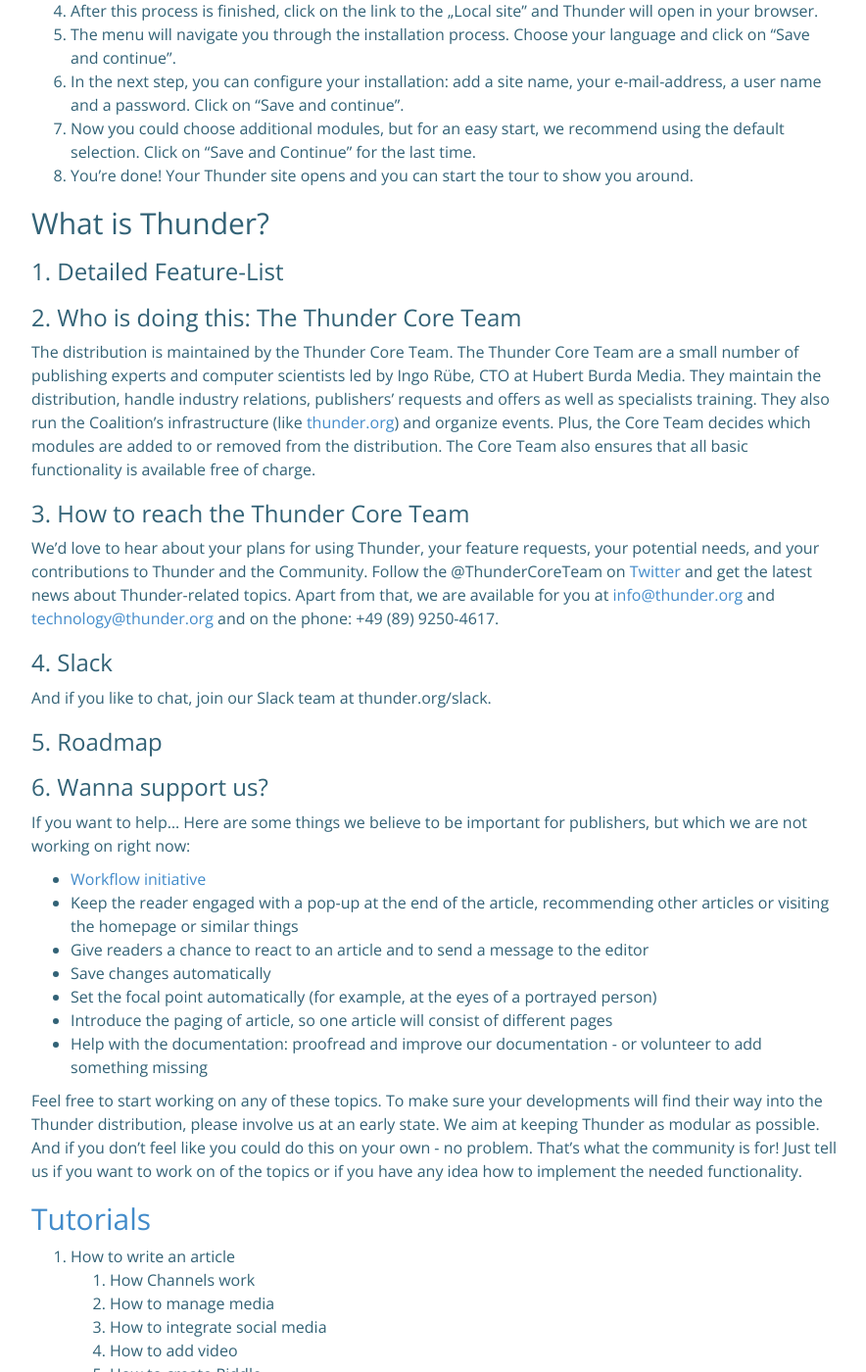
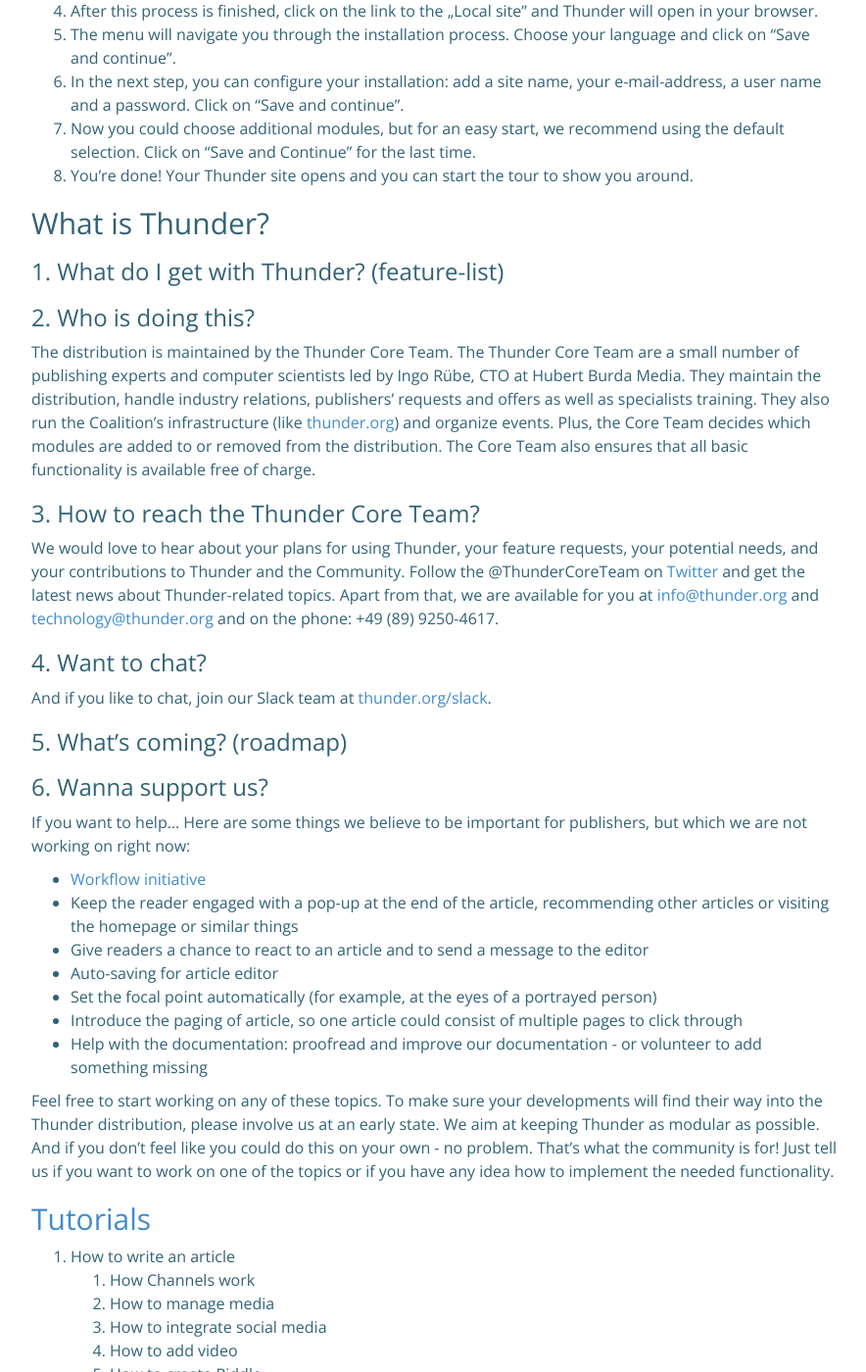
Before and after one commit to BurdaMagazinOrg/thunder-documentation, a Jekyll site: the page built from index.md, in a window 1280 px wide and 1400 px high, scrolled down 1756 px. Shown: the whole window at 98% size, without its empty margins (53-937 px from the left). Built offline with Jekyll 4.4.1, drawn with Linux system fonts in a browser that asks for light colours; nearby versions of some CDN libraries; our own code applies the rules of GitHub Pages for plain Markdown files; comment, search, counter and statistics services are not loaded; the repository's description, which GitHub fills in, is left out.

Commit message:
Transfer Mladens comments

```diff
--- a/index.md
+++ b/index.md
@@ -39,27 +39,27 @@ As members of the Thunder Coalition, publishers, industry partners, and develope
 8. You’re done! Your Thunder site opens and you can start the tour to show you around.
 
 ## What is Thunder?
-### 1. Detailed Feature-List
-### 2. Who is doing this: The Thunder Core Team
+### 1. What do I get with Thunder? (feature-list)
+### 2. Who is doing this?
 The distribution is maintained by the Thunder Core Team. The Thunder Core Team are a small number of publishing experts and computer scientists led by Ingo Rübe, CTO at Hubert Burda Media. They maintain the distribution, handle industry relations, publishers’ requests and offers as well as specialists training. They also run the Coalition’s infrastructure (like [thunder.org](http://thunder.org/)) and organize events. Plus, the Core Team decides which modules are added to or removed from the distribution. The Core Team also ensures that all basic functionality is available free of charge.
-### 3. How to reach the Thunder Core Team
-We’d love to hear about your plans for using Thunder, your feature requests, your potential needs, and your contributions to Thunder and the Community. Follow the @ThunderCoreTeam on [Twitter](https://twitter.com/ThunderCoreTeam) and get the latest news about Thunder-related topics.
+### 3. How to reach the Thunder Core Team?
+We would love to hear about your plans for using Thunder, your feature requests, your potential needs, and your contributions to Thunder and the Community. Follow the @ThunderCoreTeam on [Twitter](https://twitter.com/ThunderCoreTeam) and get the latest news about Thunder-related topics.
 Apart from that, we are available for you at [info@thunder.org](mailto:info@thunder.org) and [technology@thunder.org](mailto:technology@thunder.org) and on the phone: +49 (89) 9250-4617.
-### 4. Slack
-And if you like to chat, join our Slack team at thunder.org/slack.
-### 5. Roadmap
+### 4. Want to chat?
+And if you like to chat, join our Slack team at [thunder.org/slack](http://www.thunder.org/slack).
+### 5. What’s coming? (roadmap)
 ### 6. Wanna support us?
 If you want to help… Here are some things we believe to be important for publishers, but which we are not working on right now:
 * [Workflow initiative](https://www.drupal.org/node/2721129)
 * Keep the reader engaged with a pop-up at the end of the article, recommending other articles or visiting the homepage or similar things
 * Give readers a chance to react to an article and to send a message to the editor
-* Save changes automatically
+* Auto-saving for article editor
 * Set the focal point automatically (for example, at the eyes of a portrayed person)
-* Introduce the paging of article, so one article will consist of different pages
+* Introduce the paging of article, so one article could consist of multiple pages to click through
 * Help with the documentation: proofread and improve our documentation - or volunteer to add something missing
 
 Feel free to start working on any of these topics. To make sure your developments will find their way into the Thunder distribution, please involve us at an early state. We aim at keeping Thunder as modular as possible.
-And if you don’t feel like you could do this on your own - no problem. That’s what the community is for! Just tell us if you want to work on of the topics or if you have any idea how to implement the needed functionality.
+And if you don’t feel like you could do this on your own - no problem. That’s what the community is for! Just tell us if you want to work on one of the topics or if you have any idea how to implement the needed functionality.
 
 ## [Tutorials](tutorials)
 1. How to write an article
```
